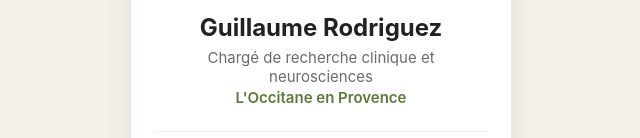
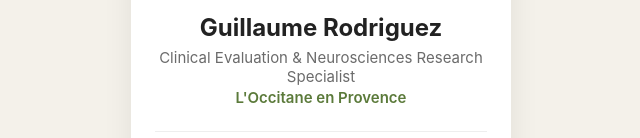
Before and after one commit to Guill0m/carte-visite, a plain HTML site: page index.html in a window 1280 px wide. Shown: the part 258-396 px from the top of the page, without its empty margins (319-959 px from the left). Drawn offline with Linux system fonts and the light colour scheme.

Commit message:
Met à jour l'intitulé de poste
Co-Authored-By: Claude Sonnet 5.5 <noreply@anthropic.com>
Claude-Session: https://claude.ai/code/session_01KcUt1iF57jqUtzARyQidou

```diff
--- a/index.html
+++ b/index.html
@@ -46,7 +46,7 @@
 const C = {
   prenom:   "Guillaume",
   nom:      "Rodriguez",
-  titre:    "Chargé de recherche clinique et neurosciences",
+  titre:    "Clinical Evaluation & Neurosciences Research Specialist",
   societe:  "L'Occitane en Provence",
   tel:      "+33 4 92 70 62 86",
   email:    "guillaume.rodriguez@loccitane.com",
```
